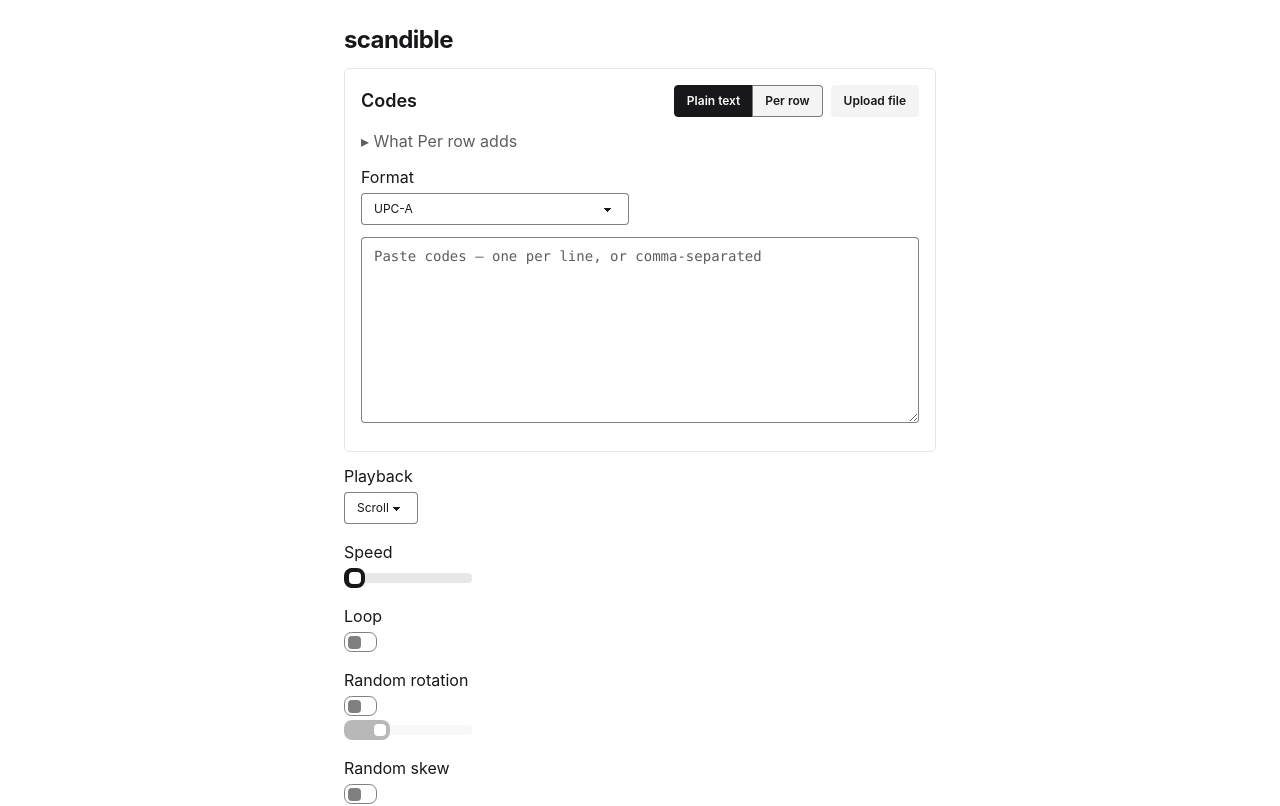
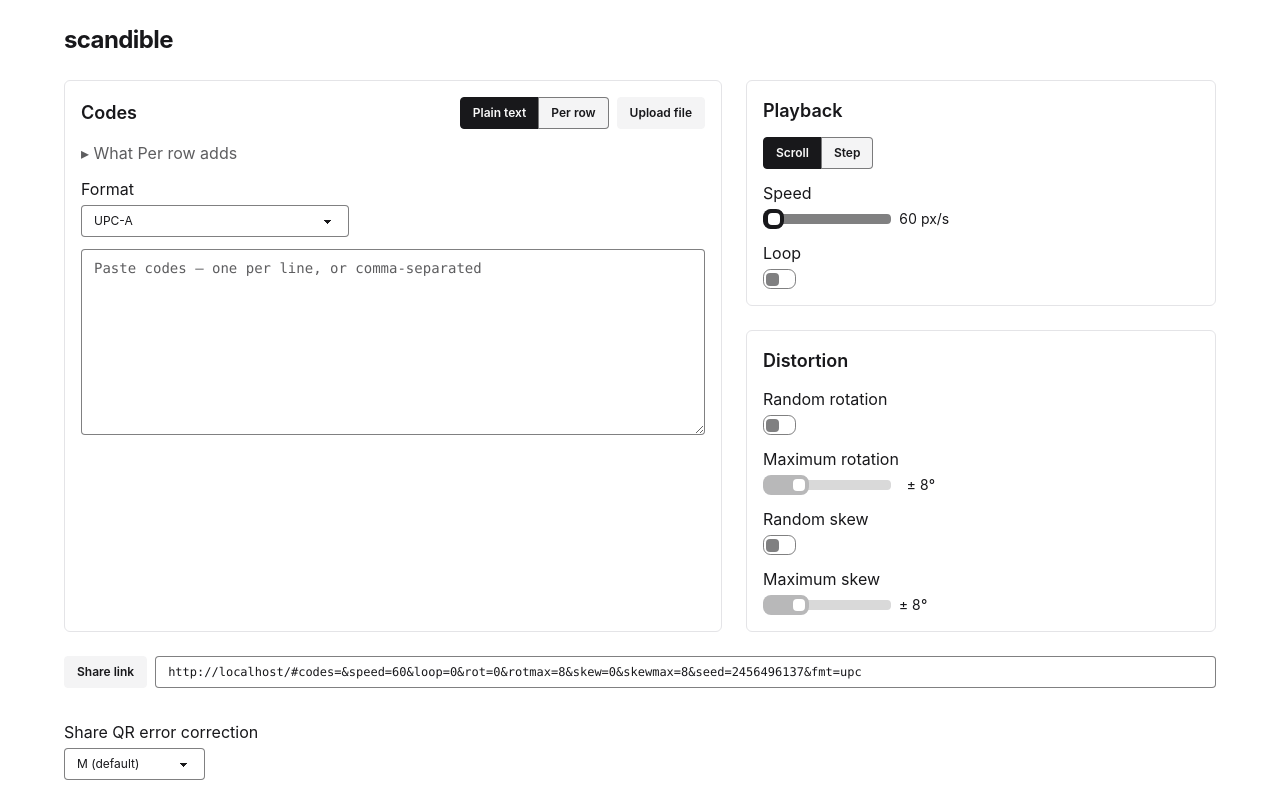
Before and after one commit to nzneit/scandible, a SvelteKit app: page / in a window 1280 px wide. Shown: the top 806 px of the page. Built offline with nearby package versions, Linux system fonts and the light colour scheme.

Commit message:
feat: lay the setup page out as Codes beside Playback and Distortion

```diff
--- /dev/null
+++ b/src/lib/components/SettingsPane.svelte
@@ -0,0 +1,112 @@
+<script lang="ts">
+	import { DWELL_RANGE, GAP_RANGE, type PlaybackMode } from '$lib/types';
+	import type { Setup } from '$lib/setup.svelte';
+	import Section from './Section.svelte';
+	import Segmented from './Segmented.svelte';
+	import ValueSlider from './ValueSlider.svelte';
+	import Field from './Field.svelte';
+	import Note from './Note.svelte';
+	import SecondsSlider from './SecondsSlider.svelte';
+
+	interface SettingsPaneProps {
+		setup: Setup;
+	}
+
+	let { setup }: SettingsPaneProps = $props();
+	const uid = $props.id();
+
+	const MODES: { value: PlaybackMode; text: string }[] = [
+		{ value: 'scroll', text: 'Scroll' },
+		{ value: 'step', text: 'Step' }
+	];
+	const degrees = (v: number) => `± ${v}°`;
+	const degreesText = (v: number) => (v === 1 ? '1 degree' : `${v} degrees`);
+</script>
+
+<!-- Sticky only where the tallest pane fits the window: Step mode with both warnings measured
+     924 px at 900 px wide; with the 24 px top offset and the 56 px bar, ceil(1004 / 16) = 63 rem. -->
+<div
+	class="settings-pane flex flex-col gap-6 self-start min-[900px]:[@media(min-height:63rem)]:sticky min-[900px]:[@media(min-height:63rem)]:top-6"
+>
+	<Section title="Playback">
+		<Segmented
+			name="{uid}-mode"
+			label="Playback mode"
+			options={MODES}
+			value={setup.mode}
+			onchange={(next) => (setup.mode = next)}
+		/>
+		{#if setup.mode === 'step'}
+			<Field label="Dwell">
+				<SecondsSlider
+					bind:value={setup.dwellMs}
+					range={DWELL_RANGE}
+					label="Dwell"
+					rangeAriaLabel="Dwell"
+					rangeClass="dwell-input"
+					secondsClass="dwell-seconds"
+				/>
+			</Field>
+			{#if setup.dwellMs < 330}
+				<Note class="flash-note" tone="warning">
+					Dwells under 0.33 s flash the screen more than three times a second. Do not use them near
+					anyone sensitive to flashing lights.
+				</Note>
+			{/if}
+			<Field label="Gap">
+				<SecondsSlider
+					bind:value={setup.gapMs}
+					range={GAP_RANGE}
+					label="Gap"
+					rangeAriaLabel="Gap"
+					rangeClass="gap-input"
+					secondsClass="gap-seconds"
+				/>
+			</Field>
+			{#if setup.gapMs < 1000 && setup.dupPairs.length > 0}
+				<Note class="dup-hint" tone="warning">{setup.dupHint}</Note>
+			{/if}
+		{:else}
+			<ValueSlider
+				label="Speed"
+				bind:value={setup.speedPxPerSec}
+				min={10}
+				max={5000}
+				step={5}
+				text={(v) => `${v} px/s`}
+				valuetext={(v) => `${v} pixels per second`}
+			/>
+		{/if}
+		<Field label="Loop">
+			<input type="checkbox" class="loop-input toggle toggle-sm" bind:checked={setup.loop} />
+		</Field>
+	</Section>
+	<Section title="Distortion">
+		<Field label="Random rotation">
+			<input type="checkbox" class="rotate-input toggle toggle-sm" bind:checked={setup.rotate} />
+		</Field>
+		<ValueSlider
+			label="Maximum rotation"
+			bind:value={setup.rotateMaxDeg}
+			min={1}
+			max={30}
+			step={1}
+			disabled={!setup.rotate}
+			text={degrees}
+			valuetext={degreesText}
+		/>
+		<Field label="Random skew">
+			<input type="checkbox" class="skew-input toggle toggle-sm" bind:checked={setup.skew} />
+		</Field>
+		<ValueSlider
+			label="Maximum skew"
+			bind:value={setup.skewMaxDeg}
+			min={1}
+			max={30}
+			step={1}
+			disabled={!setup.skew}
+			text={degrees}
+			valuetext={degreesText}
+		/>
+	</Section>
+</div>
--- a/src/routes/+page.svelte
+++ b/src/routes/+page.svelte
@@ -4,13 +4,10 @@
 	import { resolve } from '$app/paths';
 	import { page } from '$app/state';
 	import { decodeShareUrl } from '$lib/shareUrl';
-	import { DWELL_RANGE, GAP_RANGE } from '$lib/types';
 	import { Setup } from '$lib/setup.svelte';
 	import CodesPane from '$lib/components/CodesPane.svelte';
+	import SettingsPane from '$lib/components/SettingsPane.svelte';
 	import ShareLink from '$lib/components/ShareLink.svelte';
-	import Field from '$lib/components/Field.svelte';
-	import Note from '$lib/components/Note.svelte';
-	import SecondsSlider from '$lib/components/SecondsSlider.svelte';
 
 	const decoded = decodeShareUrl(page.url);
 	const seed = decoded.settings.seed ?? Math.floor(Math.random() * 0x100000000) >>> 0;
@@ -31,97 +28,11 @@
 	}
 </script>
 
-<div class="setup bg-base-100">
+<main class="setup-page mx-auto flex max-w-[1200px] flex-col gap-6 px-6 pt-6 max-sm:px-4">
 	<h1 class="text-2xl font-bold tracking-tight">scandible</h1>
-	<CodesPane {setup} />
-	<div class="settings-row">
-		<Field label="Playback">
-			<select class="mode-input select select-sm w-auto" bind:value={setup.mode}>
-				<option value="scroll">Scroll</option>
-				<option value="step">Step</option>
-			</select>
-		</Field>
-		{#if setup.mode === 'step'}
-			<Field label="Dwell">
-				<SecondsSlider
-					bind:value={setup.dwellMs}
-					range={DWELL_RANGE}
-					label="Dwell"
-					rangeAriaLabel="Dwell"
-					rangeClass="dwell-input"
-					secondsClass="dwell-seconds"
-				/>
-			</Field>
-			{#if setup.dwellMs < 330}
-				<Note class="flash-note" tone="warning">
-					Dwells under 0.33 s flash the screen more than three times a second. Do not use them near
-					anyone sensitive to flashing lights.
-				</Note>
-			{/if}
-			<Field label="Gap">
-				<SecondsSlider
-					bind:value={setup.gapMs}
-					range={GAP_RANGE}
-					label="Gap"
-					rangeAriaLabel="Gap"
-					rangeClass="gap-input"
-					secondsClass="gap-seconds"
-				/>
-			</Field>
-			{#if setup.gapMs < 1000 && setup.dupPairs.length > 0}
-				<Note class="dup-hint" tone="warning">{setup.dupHint}</Note>
-			{/if}
-		{:else}
-			<Field label="Speed">
-				<input
-					type="range"
-					class="speed-input range range-sm w-32"
-					min="10"
-					max="5000"
-					step="5"
-					bind:value={setup.speedPxPerSec}
-				/>
-			</Field>
-		{/if}
-		<Field label="Loop">
-			<input type="checkbox" class="loop-input toggle toggle-sm" bind:checked={setup.loop} />
-		</Field>
-		<Field label="Random rotation">
-			<input
-				type="checkbox"
-				class="rotate-input toggle toggle-sm"
-				aria-label="Random rotation"
-				bind:checked={setup.rotate}
-			/>
-			<input
-				type="range"
-				class="rotate-max-input range range-sm w-32"
-				aria-label="Maximum rotation"
-				min="1"
-				max="30"
-				step="1"
-				bind:value={setup.rotateMaxDeg}
-				disabled={!setup.rotate}
-			/>
-		</Field>
-		<Field label="Random skew">
-			<input
-				type="checkbox"
-				class="skew-input toggle toggle-sm"
-				aria-label="Random skew"
-				bind:checked={setup.skew}
-			/>
-			<input
-				type="range"
-				class="skew-max-input range range-sm w-32"
-				aria-label="Maximum skew"
-				min="1"
-				max="30"
-				step="1"
-				bind:value={setup.skewMaxDeg}
-				disabled={!setup.skew}
-			/>
-		</Field>
+	<div class="grid gap-6 min-[900px]:grid-cols-[1.4fr_1fr]">
+		<CodesPane {setup} />
+		<SettingsPane {setup} />
 	</div>
 	<ShareLink hash={setup.shareHash} />
 	<button
@@ -130,22 +41,11 @@
 		disabled={!setup.canStart}
 		onclick={start}>Start</button
 	>
-</div>
+</main>
 
 <style>
-	.setup {
-		max-width: 640px;
-		margin: 0 auto;
-		padding: 24px;
-		display: flex;
-		flex-direction: column;
-		gap: 12px;
-	}
-	/* Each setting on its own line: label text on top, input(s) below, spaced apart. */
-	.settings-row {
-		display: flex;
-		flex-direction: column;
-		gap: 16px;
+	.setup-page {
+		padding-bottom: 1.5rem;
 	}
 	/* daisyUI dims a disabled btn to 1.39:1. Start keeps its primary look at half opacity, as
 	   before, so it stays recognizable while it waits for a valid code. */
--- a/src/styles.css
+++ b/src/styles.css
@@ -55,3 +55,8 @@
 :is(.input, .textarea)::placeholder {
 	color: color-mix(in oklab, var(--color-base-content) 70%, #0000);
 }
+/* The setup page's range tracks at 3.95:1 (daisyUI draws them at currentColor 10%). The play
+   overlay's ranges are left to spec 3. */
+.setup-page .range {
+	--range-bg: color-mix(in oklab, var(--color-base-content) 55%, #0000);
+}
```
Also changed, not shown: 2 other files (tests, documents, lock files or other folders).
